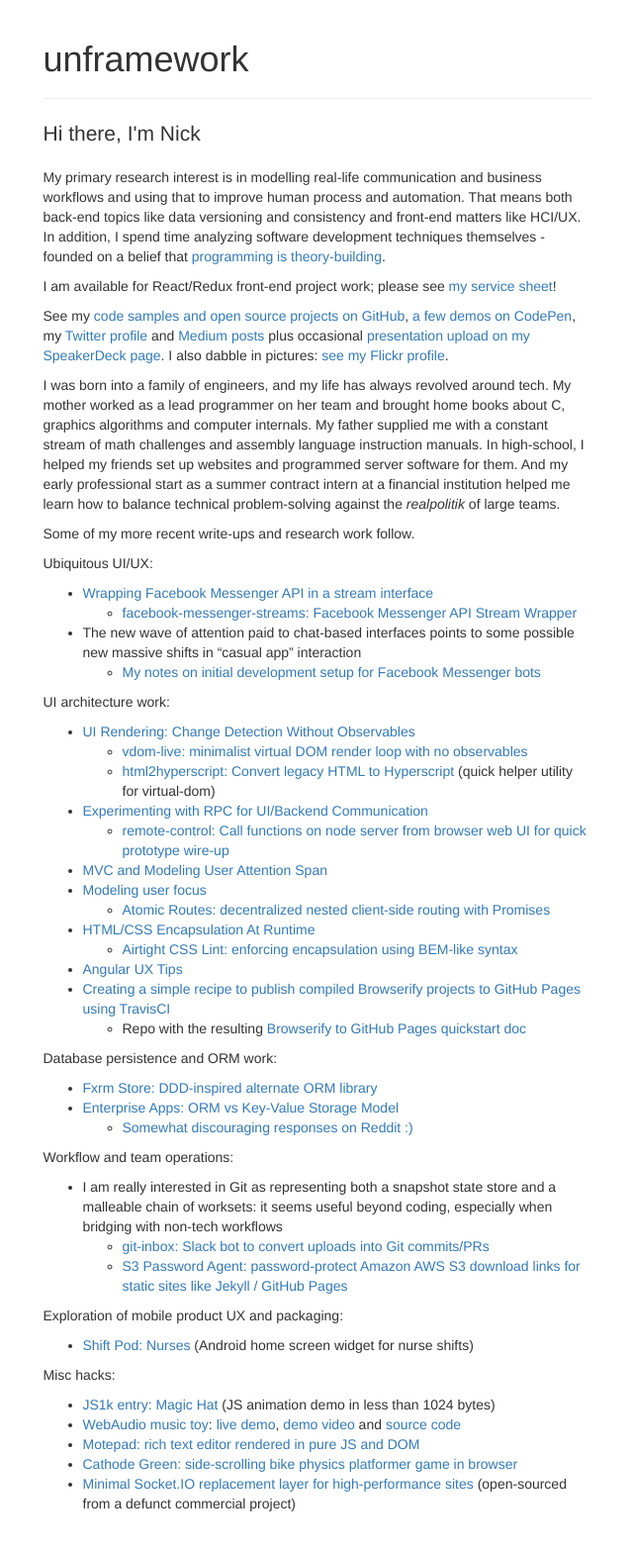
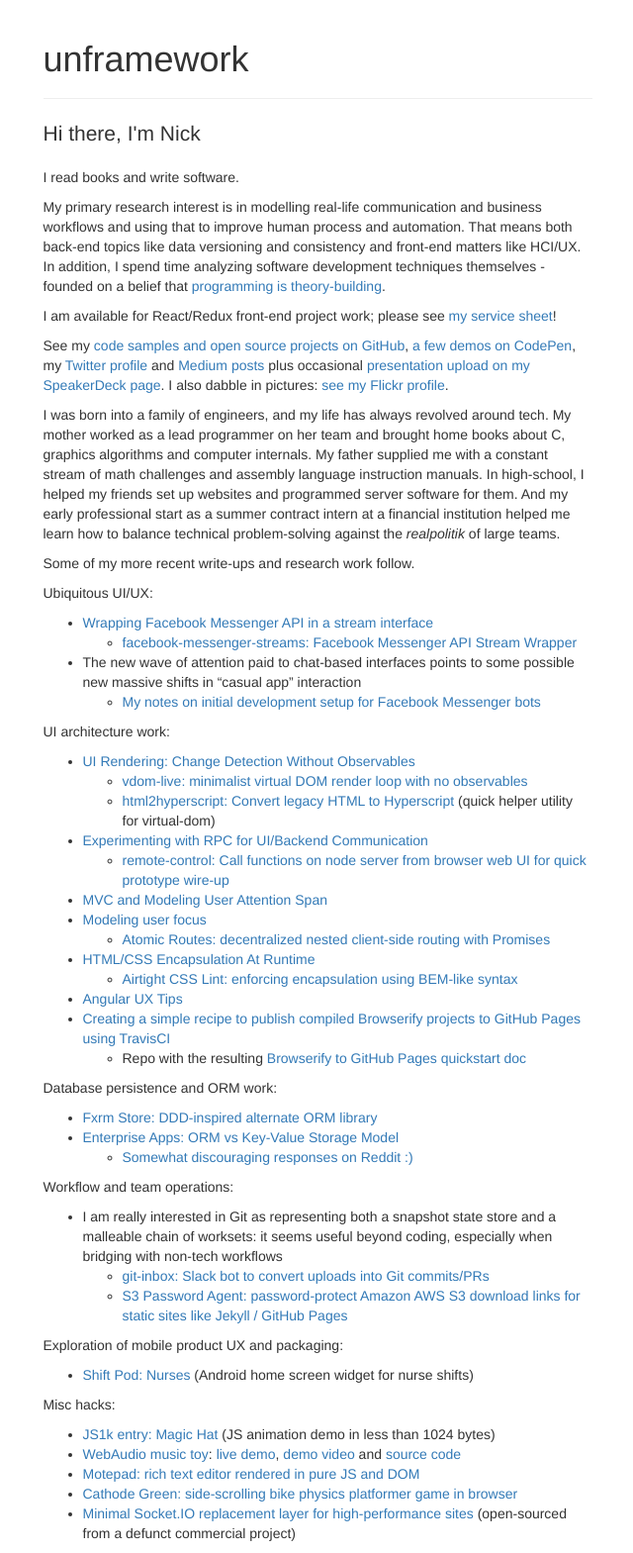
Before and after one commit to unframework/unframework-website, a Jekyll site: the page built from index.md, in a window 1280 px wide. Shown: the whole page at 99% size, without its empty margins (319-959 px from the left). Built offline with Jekyll 4.4.1, drawn with Linux system fonts in a browser that asks for light colours; before the commit the page ends 1539 px from its top, so only the background shows below that.

Commit message:
Tiny intro copy

```diff
--- a/index.md
+++ b/index.md
@@ -2,6 +2,8 @@
 layout: front
 title: Personal website of Nick Matantsev
 ---
+
+I read books and write software.
 
 My primary research interest is in modelling real-life communication and business workflows and using that to improve human process and automation. That means both back-end topics like data versioning and consistency and front-end matters like HCI/UX. In addition, I spend time analyzing software development techniques themselves - founded on a belief that [programming is theory-building](http://www.dc.uba.ar/materias/plp/cursos/material/programmingAsTheoryBuilding).
 
```
